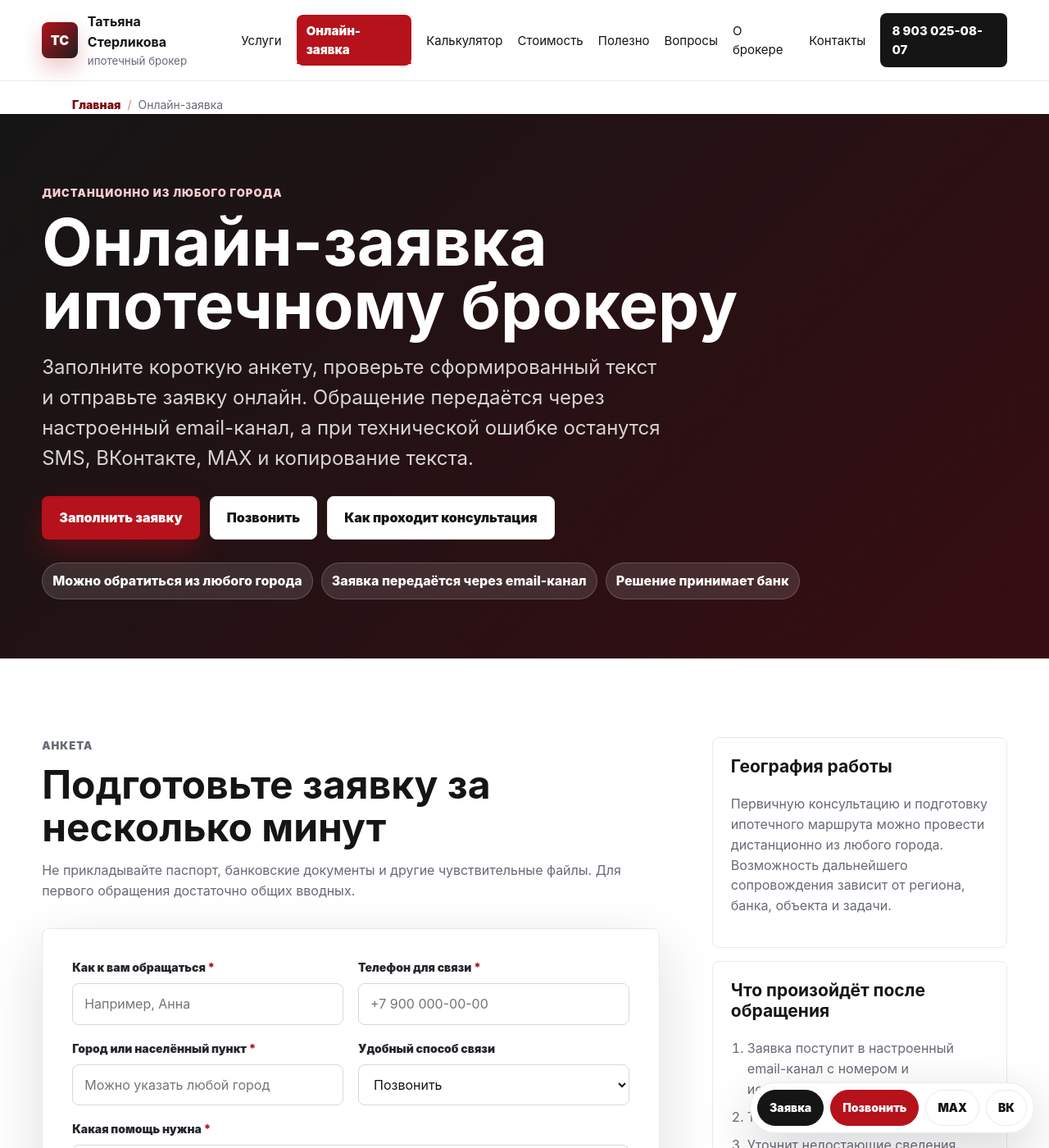
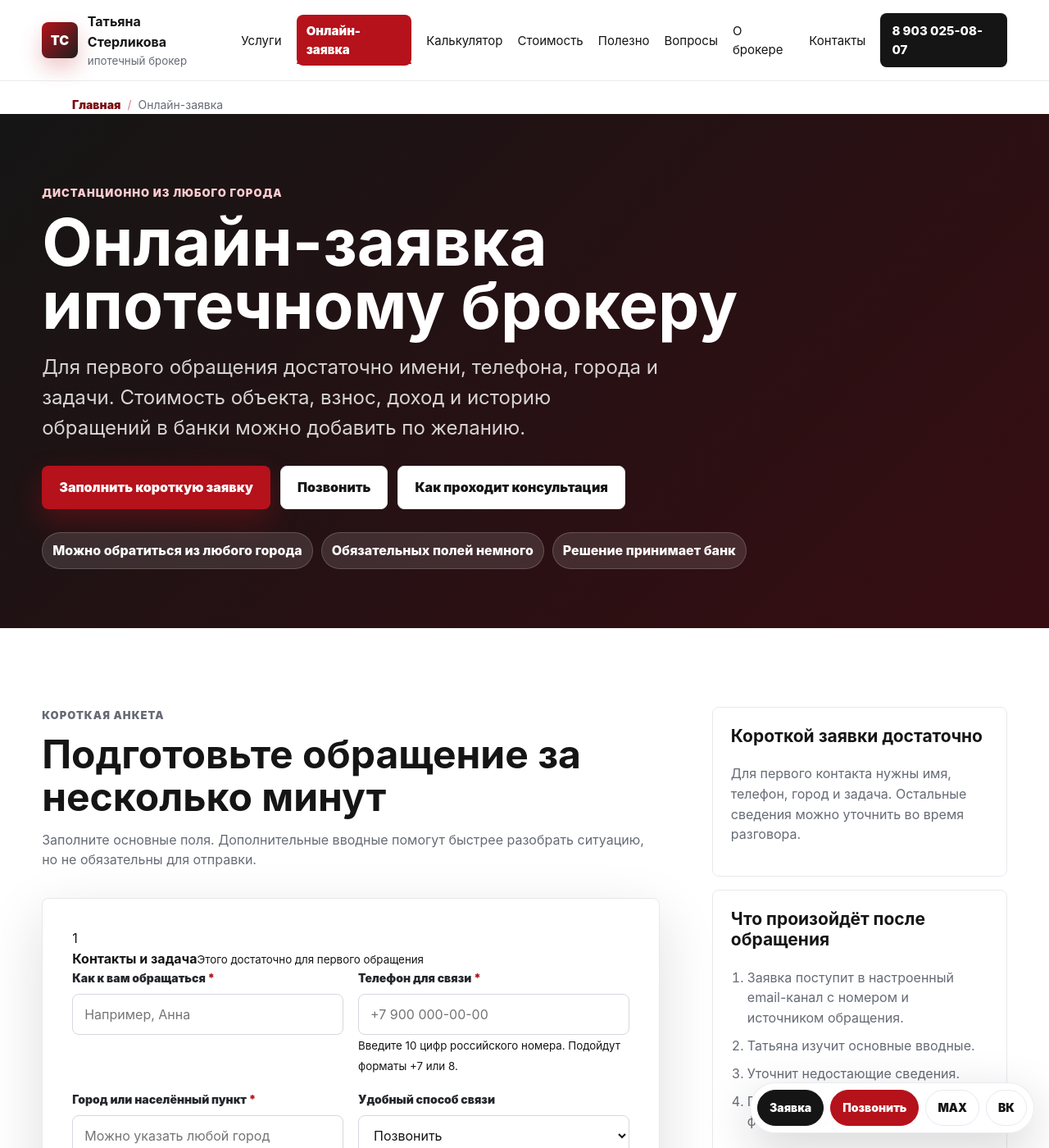
Before and after one commit to deputat36/broker, a Jekyll site: the page built from online-zayavka.md, in a window 1280 px wide and 1400 px high. Shown: the whole window at 82% size. Built offline with Jekyll 4.4.1, drawn with Linux system fonts in a browser that asks for light colours; some of the changed text lies outside the part shown.

Commit message:
Shorten mobile mortgage application with optional details

```diff
--- a/online-zayavka.md
+++ b/online-zayavka.md
@@ -1,7 +1,7 @@
 ---
 layout: default
 title: Онлайн-заявка ипотечному брокеру | Татьяна Стерликова
-description: Заполните и отправьте онлайн-заявку на консультацию и ипотечное сопровождение из любого города. Обращение передаётся через настроенный email-канал формы.
+description: Заполните и отправьте короткую онлайн-заявку на консультацию и ипотечное сопровождение из любого города. Подробные финансовые сведения можно добавить по желанию.
 permalink: /online-zayavka/
 breadcrumb: Онлайн-заявка
 og_type: website
@@ -11,21 +11,21 @@
 <section class="page-hero section">
   <p class="eyebrow">Дистанционно из любого города</p>
   <h1>Онлайн-заявка ипотечному брокеру</h1>
-  <p class="lead">Заполните короткую анкету, проверьте сформированный текст и отправьте заявку онлайн. Обращение передаётся через настроенный email-канал, а при технической ошибке останутся SMS, ВКонтакте, MAX и копирование текста.</p>
+  <p class="lead">Для первого обращения достаточно имени, телефона, города и задачи. Стоимость объекта, взнос, доход и историю обращений в банки можно добавить по желанию.</p>
   <div class="hero-actions">
-    <a class="btn btn-primary" href="#application-form">Заполнить заявку</a>
+    <a class="btn btn-primary" href="#application-form">Заполнить короткую заявку</a>
     <a class="btn btn-light" href="tel:+79030250807">Позвонить</a>
     <a class="btn btn-light" href="{{ '/konsultaciya/' | relative_url }}">Как проходит консультация</a>
   </div>
-  <ul class="trust-list"><li>Можно обратиться из любого города</li><li>Заявка передаётся через email-канал</li><li>Решение принимает банк</li></ul>
+  <ul class="trust-list"><li>Можно обратиться из любого города</li><li>Обязательных полей немного</li><li>Решение принимает банк</li></ul>
 </section>
 
 <section class="section application-layout" id="application-form">
   <div>
     <div class="section-head">
-      <p class="eyebrow">Анкета</p>
-      <h2>Подготовьте заявку за несколько минут</h2>
-      <p>Не прикладывайте паспорт, банковские документы и другие чувствительные файлы. Для первого обращения достаточно общих вводных.</p>
+      <p class="eyebrow">Короткая анкета</p>
+      <h2>Подготовьте обращение за несколько минут</h2>
+      <p>Заполните основные поля. Дополнительные вводные помогут быстрее разобрать ситуацию, но не обязательны для отправки.</p>
     </div>
 
     <form
@@ -43,23 +43,26 @@
       <input name="source_page" type="hidden" value="">
       <input name="request_id" type="hidden" value="">
       <input name="form_started_at" type="hidden" value="">
-      <input name="form_version" type="hidden" value="1">
+      <input name="form_version" type="hidden" value="2">
       <div class="application-honeypot" aria-hidden="true">
         <label for="application-website">Оставьте это поле пустым</label>
         <input id="application-website" name="website" type="text" tabindex="-1" autocomplete="off">
       </div>
+
+      <div class="application-step-label"><span>1</span><div><strong>Контакты и задача</strong><small>Этого достаточно для первого обращения</small></div></div>
       <div class="application-grid">
         <div class="application-field">
           <label for="application-name">Как к вам обращаться <span aria-hidden="true">*</span></label>
-          <input id="application-name" name="client_name" type="text" autocomplete="name" required maxlength="80" placeholder="Например, Анна">
+          <input id="application-name" name="client_name" type="text" autocomplete="name" autocapitalize="words" required maxlength="80" enterkeyhint="next" placeholder="Например, Анна">
         </div>
         <div class="application-field">
           <label for="application-phone">Телефон для связи <span aria-hidden="true">*</span></label>
-          <input id="application-phone" name="phone" type="tel" autocomplete="tel" inputmode="tel" required maxlength="30" placeholder="+7 900 000-00-00">
+          <input id="application-phone" name="phone" type="tel" autocomplete="tel" inputmode="tel" required maxlength="22" enterkeyhint="next" placeholder="+7 900 000-00-00" aria-describedby="application-phone-hint" data-phone-input>
+          <small class="application-field-hint" id="application-phone-hint">Введите 10 цифр российского номера. Подойдут форматы +7 или 8.</small>
         </div>
         <div class="application-field">
           <label for="application-city">Город или населённый пункт <span aria-hidden="true">*</span></label>
-          <input id="application-city" name="city" type="text" autocomplete="address-level2" required maxlength="120" placeholder="Можно указать любой город">
+          <input id="application-city" name="city" type="text" autocomplete="address-level2" autocapitalize="words" required maxlength="120" enterkeyhint="next" placeholder="Можно указать любой город">
         </div>
         <div class="application-field">
           <label for="application-contact">Удобный способ связи</label>
@@ -92,46 +95,53 @@
             <option>Другая ситуация</option>
           </select>
         </div>
-        <div class="application-field">
-          <label for="application-object">Что планируете купить</label>
-          <select id="application-object" name="object_type">
-            <option value="Пока не выбрано">Пока не выбрано</option>
-            <option>Квартира в новостройке</option>
-            <option>Квартира на вторичном рынке</option>
-            <option>Дом с участком</option>
-            <option>Строительство дома</option>
-            <option>Другой объект</option>
-          </select>
+      </div>
+
+      <details class="application-more" data-application-more>
+        <summary><span>Добавить подробности</span><small>Объект, стоимость, взнос, доход и обращения в банки</small></summary>
+        <div class="application-step-label"><span>2</span><div><strong>Дополнительные вводные</strong><small>Необязательно, но поможет быстрее подготовиться к разговору</small></div></div>
+        <div class="application-grid application-more-grid">
+          <div class="application-field">
+            <label for="application-object">Что планируете купить</label>
+            <select id="application-object" name="object_type">
+              <option value="Пока не выбрано">Пока не выбрано</option>
+              <option>Квартира в новостройке</option>
+              <option>Квартира на вторичном рынке</option>
+              <option>Дом с участком</option>
+              <option>Строительство дома</option>
+              <option>Другой объект</option>
+            </select>
+          </div>
+          <div class="application-field">
+            <label for="application-price">Примерная стоимость объекта</label>
+            <input id="application-price" name="object_price" type="text" inputmode="numeric" maxlength="40" placeholder="Например, 4 500 000 ₽">
+          </div>
+          <div class="application-field">
+            <label for="application-down">Первоначальный взнос</label>
+            <input id="application-down" name="down_payment" type="text" inputmode="numeric" maxlength="40" placeholder="Сумма, маткапитал или пока нет">
+          </div>
+          <div class="application-field">
+            <label for="application-income">Как подтверждается доход</label>
+            <select id="application-income" name="income_type">
+              <option value="Не указано">Не указано</option>
+              <option>Официальная работа</option>
+              <option>ИП</option>
+              <option>Самозанятость</option>
+              <option>Смешанный доход</option>
+              <option>Пенсия</option>
+              <option>Доход без стандартной справки</option>
+            </select>
+          </div>
+          <div class="application-field application-field-wide">
+            <label for="application-history">Заявки, одобрения или отказы банков</label>
+            <textarea id="application-history" name="bank_history" rows="3" maxlength="600" placeholder="Напишите кратко, в какие банки обращались и какой был результат"></textarea>
+          </div>
+          <div class="application-field application-field-wide">
+            <label for="application-comment">Комментарий к ситуации</label>
+            <textarea id="application-comment" name="comment" rows="5" maxlength="1200" placeholder="Доход, кредиты, состав семьи, сроки, выбранный объект и другие важные вводные"></textarea>
+          </div>
         </div>
-        <div class="application-field">
-          <label for="application-price">Примерная стоимость объекта</label>
-          <input id="application-price" name="object_price" type="text" inputmode="numeric" maxlength="40" placeholder="Например, 4 500 000 ₽">
-        </div>
-        <div class="application-field">
-          <label for="application-down">Первоначальный взнос</label>
-          <input id="application-down" name="down_payment" type="text" inputmode="numeric" maxlength="40" placeholder="Сумма, маткапитал или пока нет">
-        </div>
-        <div class="application-field">
-          <label for="application-income">Как подтверждается доход</label>
-          <select id="application-income" name="income_type">
-            <option value="Не указано">Не указано</option>
-            <option>Официальная работа</option>
-            <option>ИП</option>
-            <option>Самозанятость</option>
-            <option>Смешанный доход</option>
-            <option>Пенсия</option>
-            <option>Доход без стандартной справки</option>
-          </select>
-        </div>
-        <div class="application-field application-field-wide">
-          <label for="application-history">Заявки, одобрения или отказы банков</label>
-          <textarea id="application-history" name="bank_history" rows="3" maxlength="600" placeholder="Напишите кратко, в какие банки обращались и какой был результат"></textarea>
-        </div>
-        <div class="application-field application-field-wide">
-          <label for="application-comment">Комментарий к ситуации</label>
-          <textarea id="application-comment" name="comment" rows="5" maxlength="1200" placeholder="Доход, кредиты, состав семьи, сроки, выбранный объект и другие важные вводные"></textarea>
-        </div>
-      </div>
+      </details>
 
       <label class="application-consent">
         <input name="consent" type="checkbox" required>
@@ -139,7 +149,7 @@
       </label>
 
       <p class="application-privacy">После проверки и нажатия «Отправить заявку онлайн» сведения передаются через сервис Web3Forms в настроенный email-канал. Не указывайте паспортные данные, СНИЛС, реквизиты карт, коды подтверждения и не прикладывайте документы.</p>
-      <button class="btn btn-primary" type="submit">Проверить и подготовить заявку</button>
+      <button class="btn btn-primary application-submit" type="submit">Проверить и подготовить заявку</button>
       <p class="application-status" data-application-status aria-live="polite"></p>
     </form>
 
@@ -162,8 +172,8 @@
 
   <aside class="application-aside">
     <div class="seo-panel">
-      <h3>География работы</h3>
-      <p>Первичную консультацию и подготовку ипотечного маршрута можно провести дистанционно из любого города. Возможность дальнейшего сопровождения зависит от региона, банка, объекта и задачи.</p>
+      <h3>Короткой заявки достаточно</h3>
+      <p>Для первого контакта нужны имя, телефон, город и задача. Остальные сведения можно уточнить во время разговора.</p>
     </div>
     <div class="seo-panel">
       <h3>Что произойдёт после обращения</h3>
@@ -175,8 +185,8 @@
       </ol>
     </div>
     <div class="seo-panel">
-      <h3>Местные страницы</h3>
-      <p>Для Борисоглебска, Грибановского и Поворино действуют отдельные региональные разделы. Они не ограничивают дистанционные обращения из других населённых пунктов.</p>
+      <h3>География работы</h3>
+      <p>Первичную консультацию можно провести дистанционно из любого города. Локальные страницы Борисоглебска, Грибановского района и Поворино не ограничивают обращения из других регионов.</p>
       <p><a href="{{ '/geo/' | relative_url }}">Перейти к региональным материалам →</a></p>
     </div>
   </aside>
@@ -190,4 +200,6 @@
   </div>
 </section>
 
-<section class="section cta-section"><div><p class="eyebrow">Нужен быстрый ответ?</p><h2>Можно не заполнять всю анкету</h2><p>Позвоните или напишите кратко: ваш город, цель, объект, примерная стоимость, взнос и были ли обращения в банки.</p></div><div class="cta-actions"><a class="btn btn-primary" href="tel:+79030250807">8 903 025-08-07</a><button class="btn btn-secondary" type="button" data-copy-phone>MAX</button><a class="btn btn-secondary" href="https://vk.com/tatyanasterlikova" rel="noopener">ВКонтакте</a></div></section>
+<section class="section cta-section"><div><p class="eyebrow">Нужен быстрый ответ?</p><h2>Можно не заполнять анкету</h2><p>Позвоните или напишите кратко: ваш город, цель и были ли обращения в банки.</p></div><div class="cta-actions"><a class="btn btn-primary" href="tel:+79030250807">8 903 025-08-07</a><button class="btn btn-secondary" type="button" data-copy-phone>MAX</button><a class="btn btn-secondary" href="https://vk.com/tatyanasterlikova" rel="noopener">ВКонтакте</a></div></section>
+
+<script src="{{ '/assets/js/application-inputs.js' | relative_url }}" defer></script>
```
